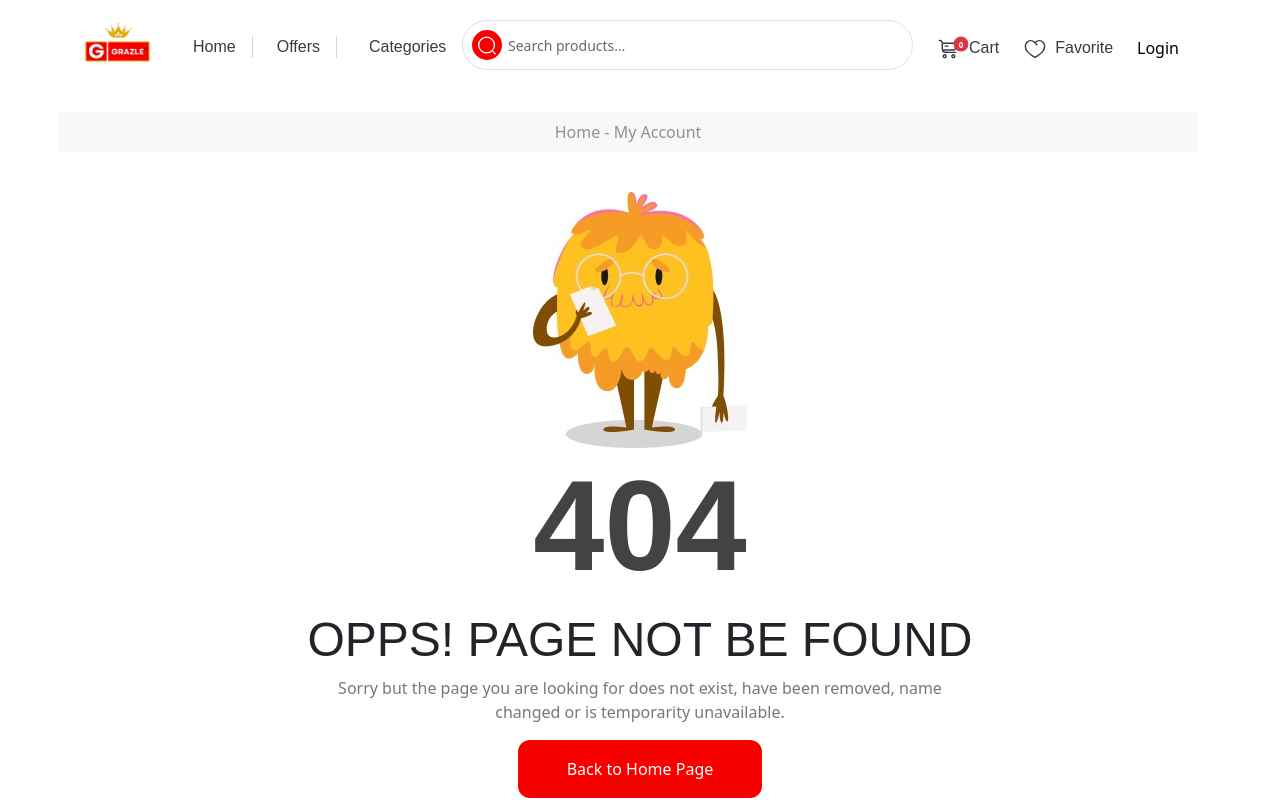
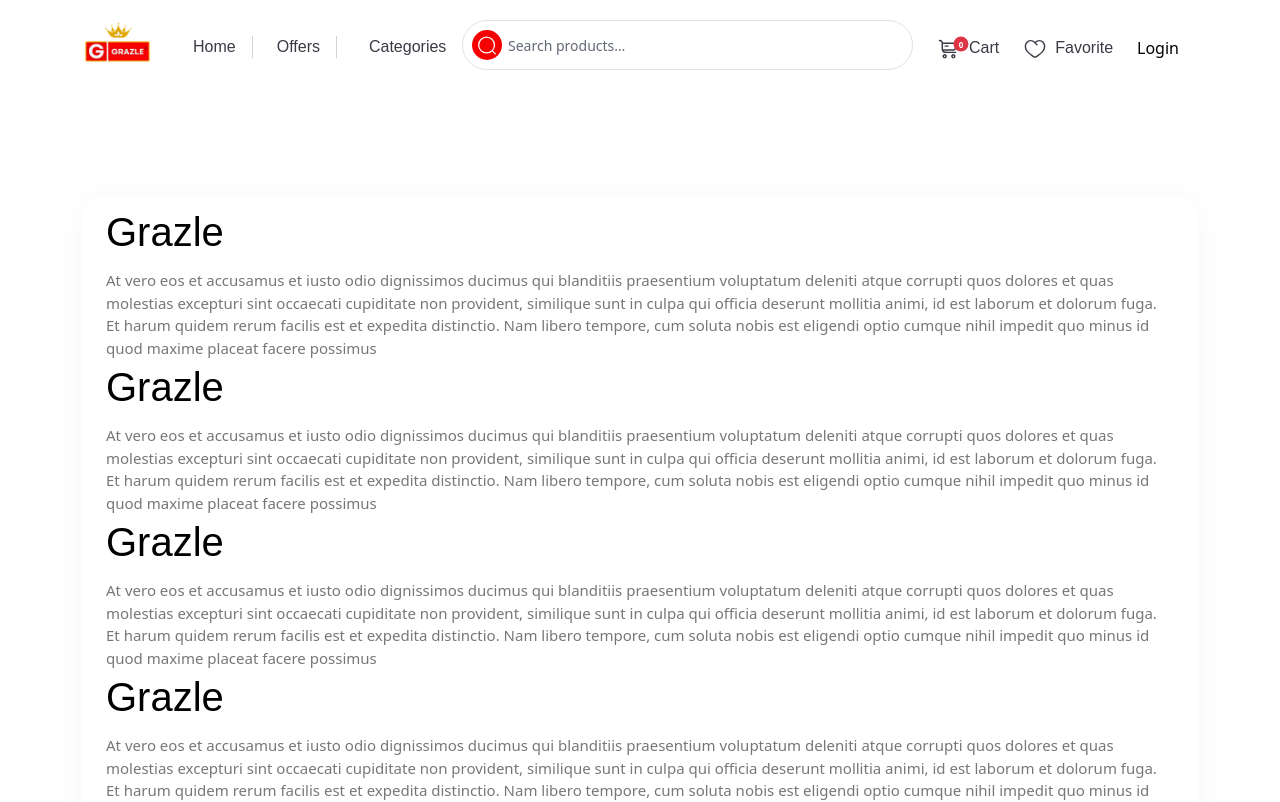
Before and after one commit to MubasherFiaz/grazle, a React (Create React App) app: page /terms-condition in a window 1280 px wide. Shown: the top 802 px of the page. Built offline with nearby package versions, Linux system fonts and the light colour scheme.

Commit message:
developed terms and condition page

```diff
--- /dev/null
+++ b/src/components/terms condition/index.jsx
@@ -0,0 +1,68 @@
+import React from "react";
+// @ import styles
+import "./styles.css";
+
+const TermsCondition = () => {
+  return (
+    <section id="terms-condition">
+      <div className="container">
+        <div className="tnc-wrapper p-4">
+          <div className="term-box">
+            <h2>grazle</h2>
+            <p>
+              At vero eos et accusamus et iusto odio dignissimos ducimus qui
+              blanditiis praesentium voluptatum deleniti atque corrupti quos
+              dolores et quas molestias excepturi sint occaecati cupiditate non
+              provident, similique sunt in culpa qui officia deserunt mollitia
+              animi, id est laborum et dolorum fuga. Et harum quidem rerum
+              facilis est et expedita distinctio. Nam libero tempore, cum soluta
+              nobis est eligendi optio cumque nihil impedit quo minus id quod
+              maxime placeat facere possimus
+            </p>
+          </div>
+          <div className="term-box">
+            <h2>grazle</h2>
+            <p>
+              At vero eos et accusamus et iusto odio dignissimos ducimus qui
+              blanditiis praesentium voluptatum deleniti atque corrupti quos
+              dolores et quas molestias excepturi sint occaecati cupiditate non
+              provident, similique sunt in culpa qui officia deserunt mollitia
+              animi, id est laborum et dolorum fuga. Et harum quidem rerum
+              facilis est et expedita distinctio. Nam libero tempore, cum soluta
+              nobis est eligendi optio cumque nihil impedit quo minus id quod
+              maxime placeat facere possimus
+            </p>
+          </div>
+          <div className="term-box">
+            <h2>grazle</h2>
+            <p>
+              At vero eos et accusamus et iusto odio dignissimos ducimus qui
+              blanditiis praesentium voluptatum deleniti atque corrupti quos
+              dolores et quas molestias excepturi sint occaecati cupiditate non
+              provident, similique sunt in culpa qui officia deserunt mollitia
+              animi, id est laborum et dolorum fuga. Et harum quidem rerum
+              facilis est et expedita distinctio. Nam libero tempore, cum soluta
+              nobis est eligendi optio cumque nihil impedit quo minus id quod
+              maxime placeat facere possimus
+            </p>
+          </div>
+          <div className="term-box">
+            <h2>grazle</h2>
+            <p>
+              At vero eos et accusamus et iusto odio dignissimos ducimus qui
+              blanditiis praesentium voluptatum deleniti atque corrupti quos
+              dolores et quas molestias excepturi sint occaecati cupiditate non
+              provident, similique sunt in culpa qui officia deserunt mollitia
+              animi, id est laborum et dolorum fuga. Et harum quidem rerum
+              facilis est et expedita distinctio. Nam libero tempore, cum soluta
+              nobis est eligendi optio cumque nihil impedit quo minus id quod
+              maxime placeat facere possimus
+            </p>
+          </div>
+        </div>
+      </div>
+    </section>
+  );
+};
+
+export default TermsCondition;
--- /dev/null
+++ b/src/components/terms condition/styles.css
@@ -0,0 +1,24 @@
+.tnc-wrapper {
+  border-radius: 22px;
+  background: #fff;
+  box-shadow: 0px 4px 29px 0px rgba(0, 0, 0, 0.04);
+}
+.term-box {
+  margin: 0px 0px 15px 0px;
+}
+.term-box:last-child {
+  margin: 0px;
+}
+.term-box h2 {
+  color: #000;
+  font-size: 40px;
+  font-weight: 500;
+  line-height: 24px;
+  margin: 0px 0px 25px 0px;
+  text-transform: capitalize;
+}
+.term-box p {
+  color: #777;
+  font-size: 15px;
+  font-weight: 400;
+}
--- a/src/routes/Roote.js
+++ b/src/routes/Roote.js
@@ -31,6 +31,7 @@ import Order from "../components/order/Order";
 import AllProduct from "../components/product/AllProduct";
 import Plans from "../components/plans";
 import Credit from "../components/credit";
+import TermsCondition from "../components/terms condition";
 import Login from "../AuthForms/loginForm";
 import SignUp from "../AuthForms/signUpForm";
 import SellerForm from "../AuthForms/SellerForm";
@@ -81,6 +82,7 @@ const Roote = () => {
           <Route path="/alladdress" element={<Address />} />
           <Route path="/order1" element={<Order />} />
           <Route path="/cart" element={<Cart />} />
+          <Route path="/terms-condition" element={<TermsCondition />} />
           {/* <Route
           <Route path="/plans" element={<Plans />} />
           <Route path="/credit" element={<Credit />} />
```
